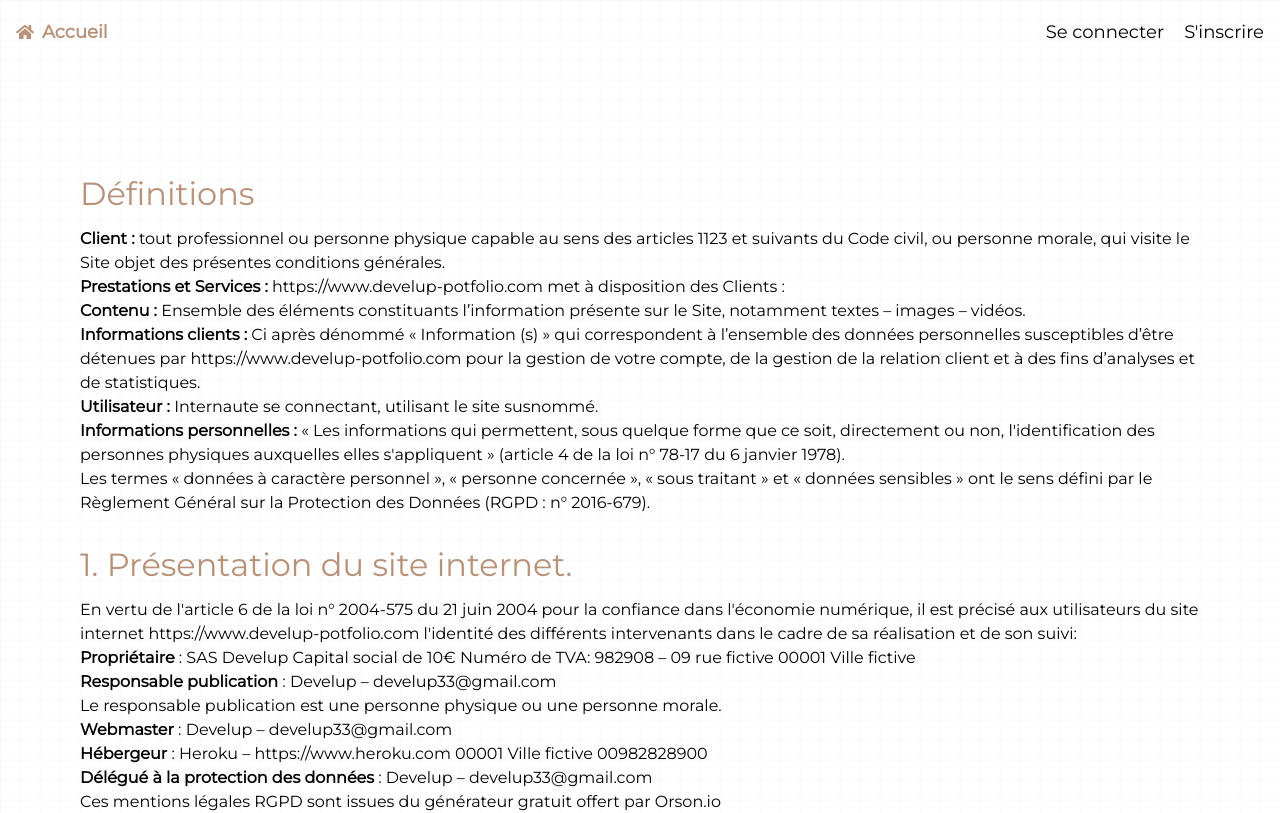
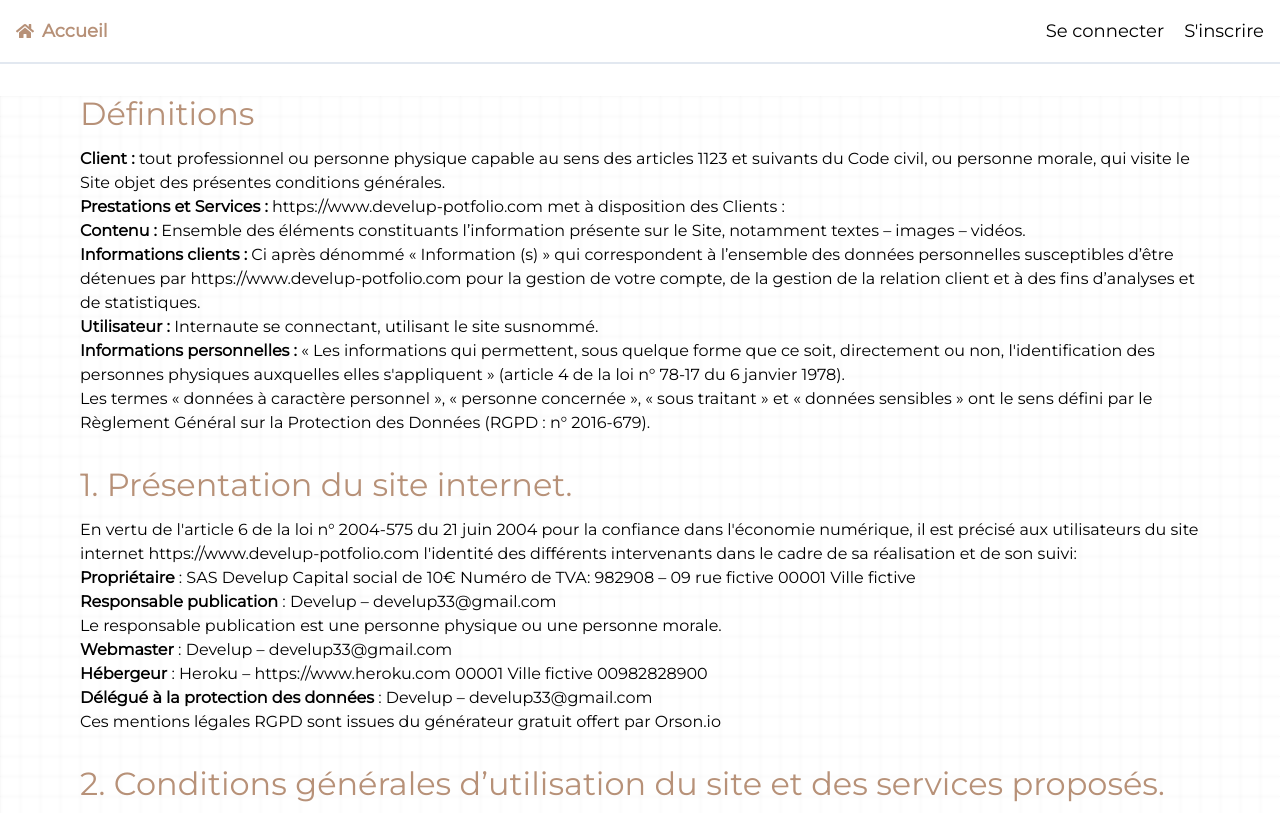
Before and after one commit to PeterLeSouchu/Develup-front, a React (Vite) app: page /legal-notices in a window 1280 px wide. Shown: the top 813 px of the page. Built offline with nearby package versions, Linux system fonts and the light colour scheme.

Commit message:
fix: change nav css

```diff
--- a/src/components/public/Header.tsx
+++ b/src/components/public/Header.tsx
@@ -3,7 +3,7 @@
 
 function Header() {
   return (
-    <header className="h-8 backdrop-blur-mini  md:text-lg flex items-center px-4">
+    <header className="h-8 border-b-2 border-slate-200  md:text-lg flex items-center px-4">
       <nav className="flex justify-between items-center w-screen">
         <Link
           to="/"
--- a/src/layouts/PublicLayout.tsx
+++ b/src/layouts/PublicLayout.tsx
@@ -4,9 +4,9 @@
 
 function PublicLayout() {
   return (
-    <div className="bg-grid-pattern">
+    <div>
       <Header />
-      <main className="min-h-84">
+      <main className="min-h-84 bg-grid-pattern">
         <Outlet />
       </main>
       <Footer />
--- a/src/pages/public/Legal-notices.tsx
+++ b/src/pages/public/Legal-notices.tsx
@@ -6,7 +6,7 @@
     window.scrollTo(0, 0);
   }, []);
   return (
-    <div className="p-10 md:p-20 backdrop-blur-mini">
+    <div className="px-10 md:px-20 backdrop-blur-mini">
       <h2>Définitions</h2>
       <p>
         <b>Client :</b> tout professionnel ou personne physique capable au sens
--- a/src/pages/public/Signup.tsx
+++ b/src/pages/public/Signup.tsx
@@ -48,7 +48,7 @@
               id="e-mail"
               placeholder="Entrez votre adresse mail"
               {...register('email', {
-                required: true,
+                required: { value: true, message: "L'email est requis" },
                 minLength: { value: 2, message: '2 caracteres au moins' },
               })}
             />
```
